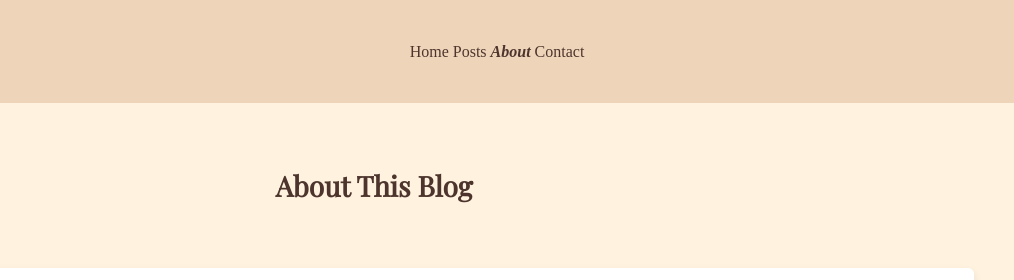
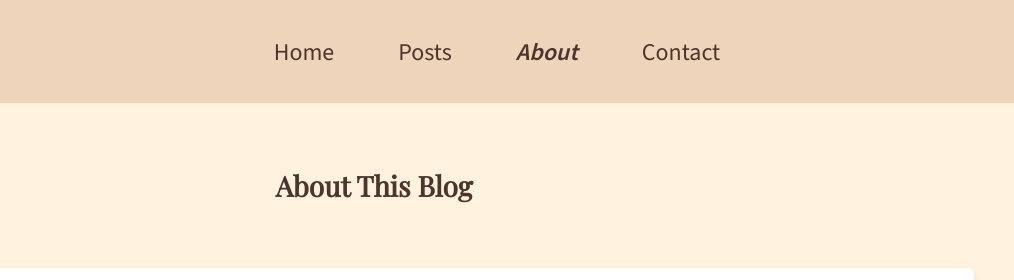
Before and after one commit to Noroff-FEU-Assignments/project-exam-1-mjohank, a plain HTML site: page about.html in a window 1280 px wide. Shown: the top 280 px of the page, 266-1280 px from the left. Drawn offline with nearby package versions, Linux system fonts and the light colour scheme.

Commit message:
Updated main nav

```diff
--- a/about.html
+++ b/about.html
@@ -29,23 +29,26 @@
         /></a>
       </div>
 
-      <nav>
-        <a href="index.html">Home</a>
-        <a href="posts.html">Posts</a>
-        <a href="about.html" class="current-page">About</a>
-        <a href="contact.html">Contact</a>
-      </nav>
-
-      <div class="nav-icon-container">
-        <label for="menu-checkbox" class="menu-label"
-          ><iconify-icon
+      <div class="nav-bar">
+        <label for="menu-checkbox" class="menu-label">
+          <iconify-icon
             icon="tabler:menu-deep"
             class="menu-icon"
-          ></iconify-icon
-        ></label>
+          ></iconify-icon>
+        </label>
 
         <input type="checkbox" id="menu-checkbox" class="menu-checkbox" />
+
+        <nav>
+          <ul class="nav-list">
+            <li><a href="index.html">Home</a></li>
+            <li><a href="posts.html">Posts</a></li>
+            <li><a href="about.html" class="current-page">About</a></li>
+            <li><a href="contact.html">Contact</a></li>
+          </ul>
+        </nav>
       </div>
+      <div class="nav-list-centering"></div>
     </header>
 
     <main>
```
Also changed, not shown: contact.html (+15 -12 lines), post-specific.html (+15 -12 lines), posts.html (+15 -12 lines).
